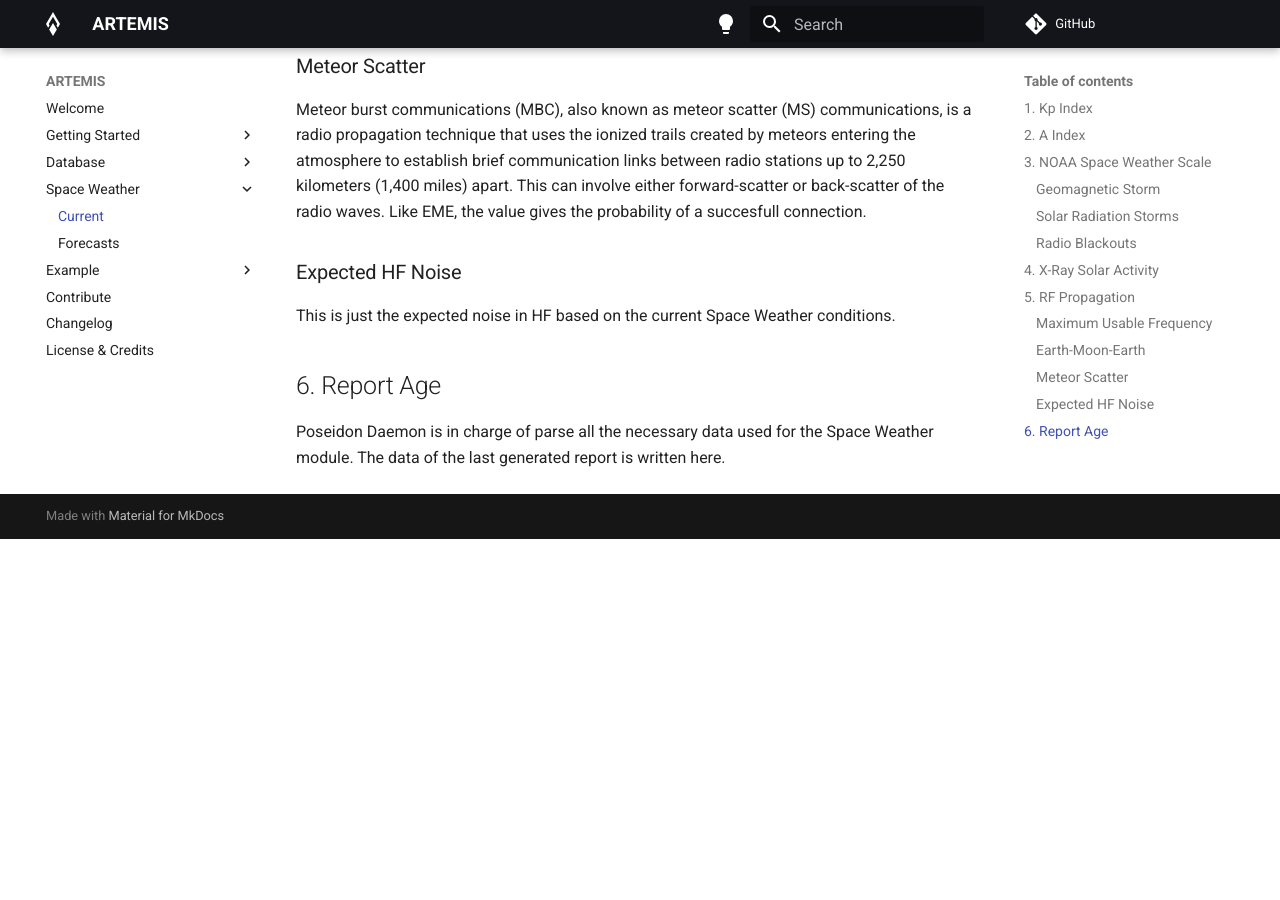
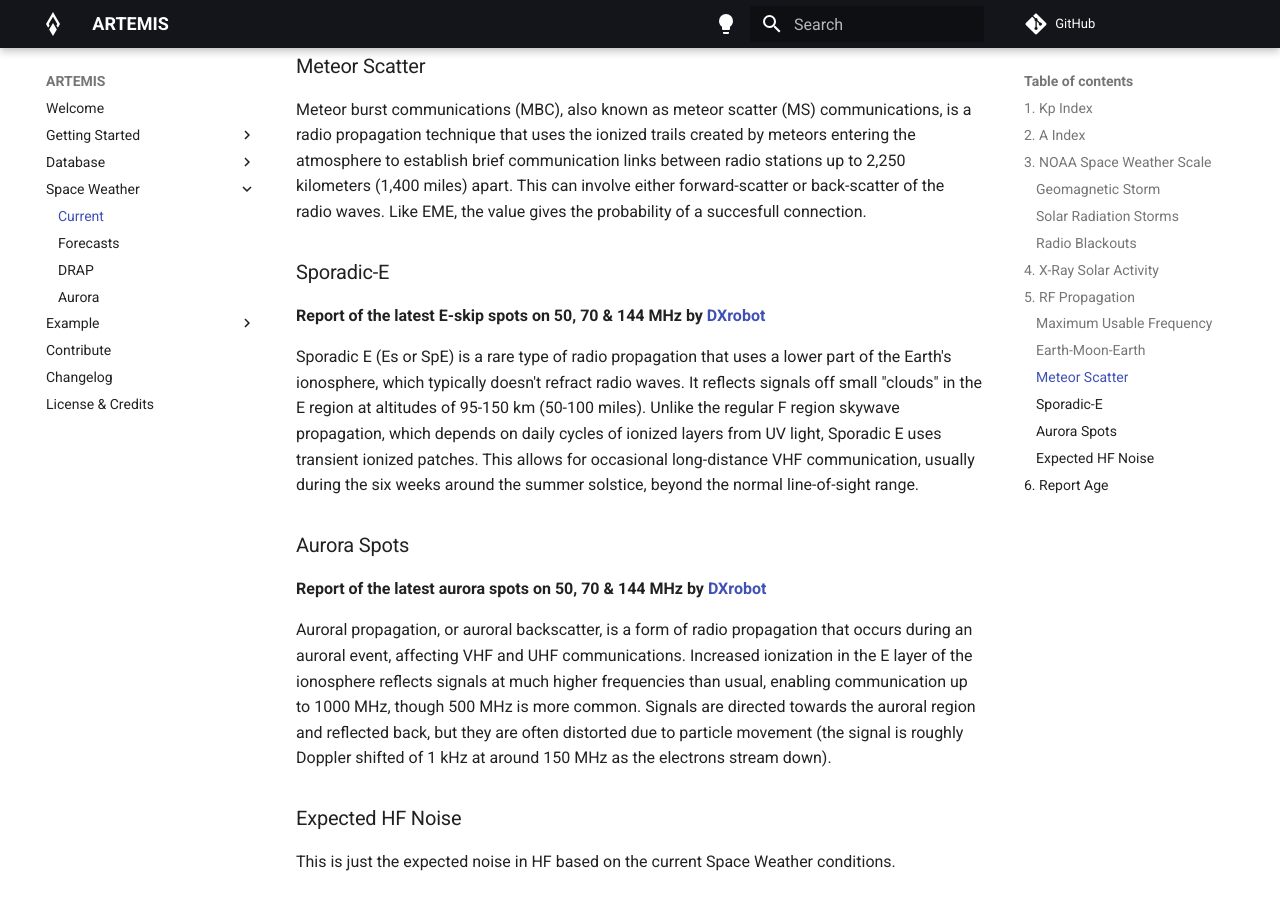
Before and after one commit to AresValley/Artemis, an MkDocs documentation site: the page built from docs/space_weather/current.md, in a window 1280 px wide and 900 px high, scrolled down 3181 px. Built offline with MkDocs 1.6.1 and Material for MkDocs 9.7.7, drawn with Linux system fonts in a browser that asks for light colours; comment, search, counter and statistics services are not loaded; before the commit the page ends 3720 px from its top, so only the background shows below that.

```diff
--- a/docs/space_weather/current.md
+++ b/docs/space_weather/current.md
@@ -195,6 +195,16 @@ Earth–Moon–Earth communication (EME), commonly referred to as Moon bounce, i
 ### Meteor Scatter
 Meteor burst communications (MBC), also known as meteor scatter (MS) communications, is a radio propagation technique that uses the ionized trails created by meteors entering the atmosphere to establish brief communication links between radio stations up to 2,250 kilometers (1,400 miles) apart. This can involve either forward-scatter or back-scatter of the radio waves. Like EME, the value gives the probability of a succesfull connection.
 
+### Sporadic-E
+**Report of the latest E-skip spots on 50, 70 & 144 MHz by [DXrobot](https://dxrobot.gooddx.net/)**
+
+Sporadic E (Es or SpE) is a rare type of radio propagation that uses a lower part of the Earth's ionosphere, which typically doesn't refract radio waves. It reflects signals off small "clouds" in the E region at altitudes of 95-150 km (50-100 miles). Unlike the regular F region skywave propagation, which depends on daily cycles of ionized layers from UV light, Sporadic E uses transient ionized patches. This allows for occasional long-distance VHF communication, usually during the six weeks around the summer solstice, beyond the normal line-of-sight range.
+
+### Aurora Spots
+**Report of the latest aurora spots on 50, 70 & 144 MHz by [DXrobot](https://dxrobot.gooddx.net/)**
+
+Auroral propagation, or auroral backscatter, is a form of radio propagation that occurs during an auroral event, affecting VHF and UHF communications. Increased ionization in the E layer of the ionosphere reflects signals at much higher frequencies than usual, enabling communication up to 1000 MHz, though 500 MHz is more common. Signals are directed towards the auroral region and reflected back, but they are often distorted due to particle movement (the signal is roughly Doppler shifted of 1 kHz at around 150 MHz as the electrons stream down).
+
 ### Expected HF Noise
 This is just the expected noise in HF based on the current Space Weather conditions.
 
--- a/mkdocs.yml
+++ b/mkdocs.yml
@@ -70,6 +70,8 @@ nav:
   - Space Weather:
     - 'Current': 'space_weather/current.md'
     - 'Forecasts': 'space_weather/forecasts.md'
+    - 'DRAP': 'space_weather/drap.md'
+    - 'Aurora': 'space_weather/aurora.md'
   - Example:
     - ACF Analysis: 'acf_analysis.md'
   - Contribute: 'contribute.md'
```
Also changed, not shown: docs/space_weather/aurora.md (added, +9 -0 lines), docs/space_weather/drap.md (added, +7 -0 lines), docs/assets/sw_1.webp, docs/assets/sw_3.webp (added), docs/assets/sw_4.webp (added).
